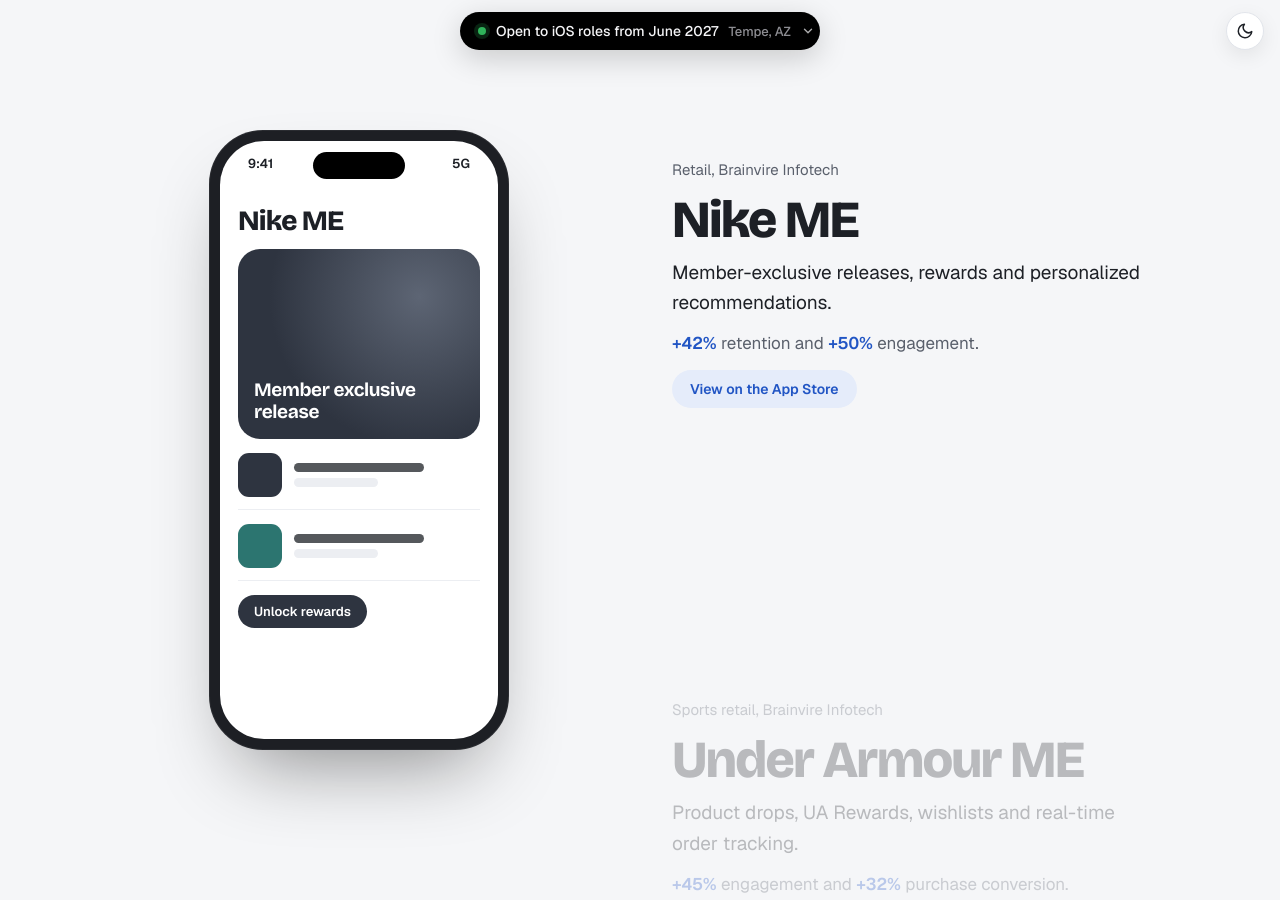
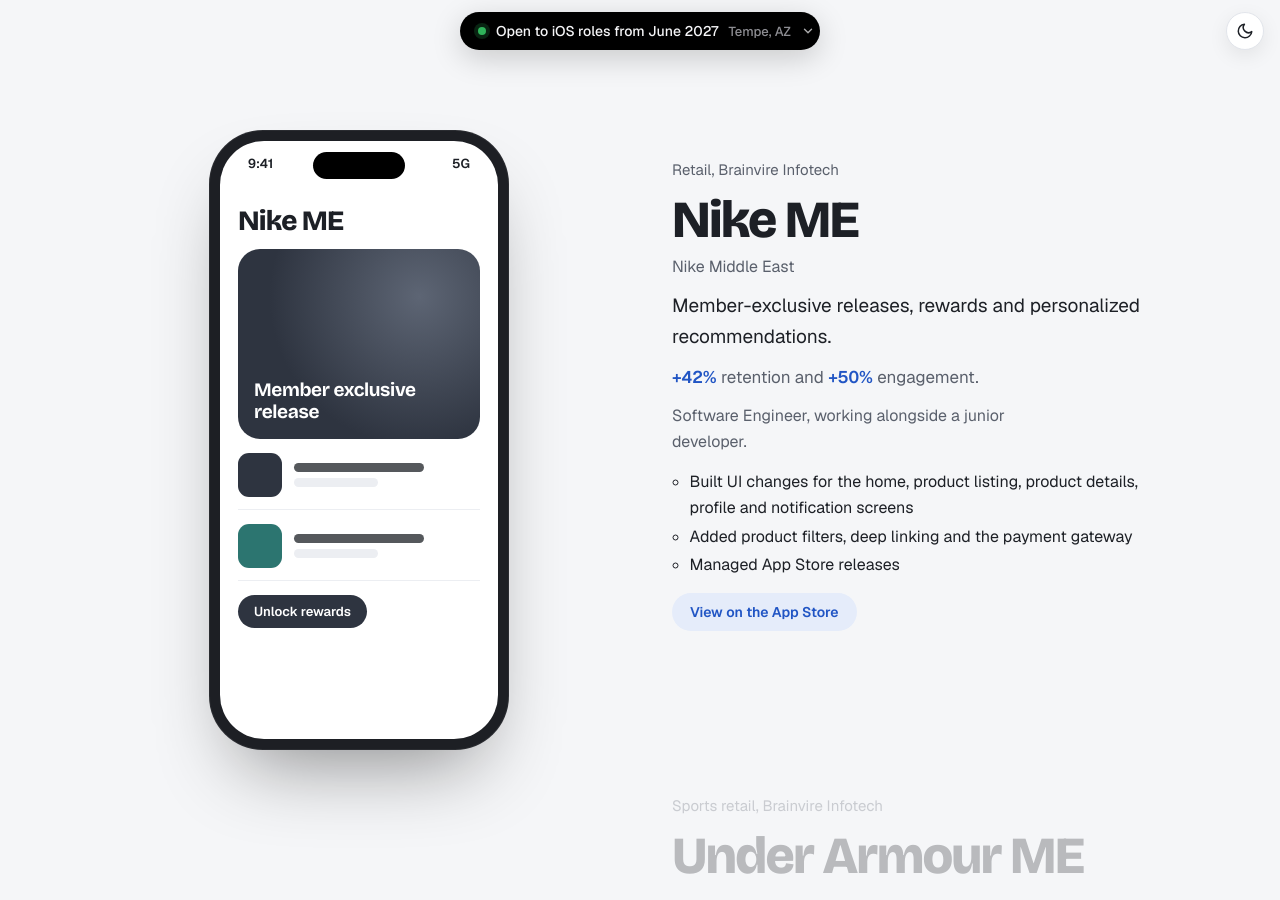
Before and after one commit to patelsid1211/patelsid1211.github.io, a Jekyll site: the page index.html, which Jekyll copies as it is, in a window 1280 px wide and 900 px high, scrolled down 2009 px. Built offline with Jekyll 4.4.1, drawn with Linux system fonts in a browser that asks for light colours.

Commit message:
Add my role and duties on Nike ME

```diff
--- a/index.html
+++ b/index.html
@@ -202,6 +202,10 @@ h2 { font: 700 clamp(36px, 5.2vw, 60px)/1.02 var(--display); letter-spacing: -.0
 .step .kind { color: var(--muted); font-size: 15px; }
 .step h3 { margin: 0; font: 800 clamp(34px, 4.4vw, 52px)/1 var(--display); letter-spacing: -.035em; }
 .step p { margin: 0; font-size: 19px; max-width: 38ch; }
+.step .sub { color: var(--muted); font-size: 16px; margin-top: -4px; }
+.step .role { font-size: 16px; color: var(--muted); }
+.step .duties { margin: 0; padding-left: 1.1em; font-size: 16px; max-width: 44ch; }
+.step .duties li { margin: 3px 0; }
 .step .impact { color: var(--muted); font-size: 17px; }
 .impact b { font-weight: 600; color: var(--accent); font-variant-numeric: tabular-nums; }
 .store { justify-self: start; align-self: flex-start; padding: 8px 18px; border-radius: 999px; background: var(--accent-soft); color: var(--accent); font-weight: 700; font-size: 14px; text-decoration: none; }
@@ -466,8 +470,15 @@ footer { padding-block: 28px 48px; color: var(--muted); font-size: 14px; display
         <li class="step on">
           <span class="kind">Retail, Brainvire Infotech</span>
           <h3>Nike ME</h3>
+          <p class="sub">Nike Middle East</p>
           <p>Member-exclusive releases, rewards and personalized recommendations.</p>
           <p class="impact"><b>+42%</b> retention and <b>+50%</b> engagement.</p>
+          <p class="role">Software Engineer, working alongside a junior developer.</p>
+          <ul class="duties">
+            <li>Built UI changes for the home, product listing, product details, profile and notification screens</li>
+            <li>Added product filters, deep linking and the payment gateway</li>
+            <li>Managed App Store releases</li>
+          </ul>
           <a class="store" href="https://apps.apple.com/ae/app/nike-me/id1095459556" target="_blank" rel="noopener">View on the App Store</a>
         </li>
         <li class="step">
```
